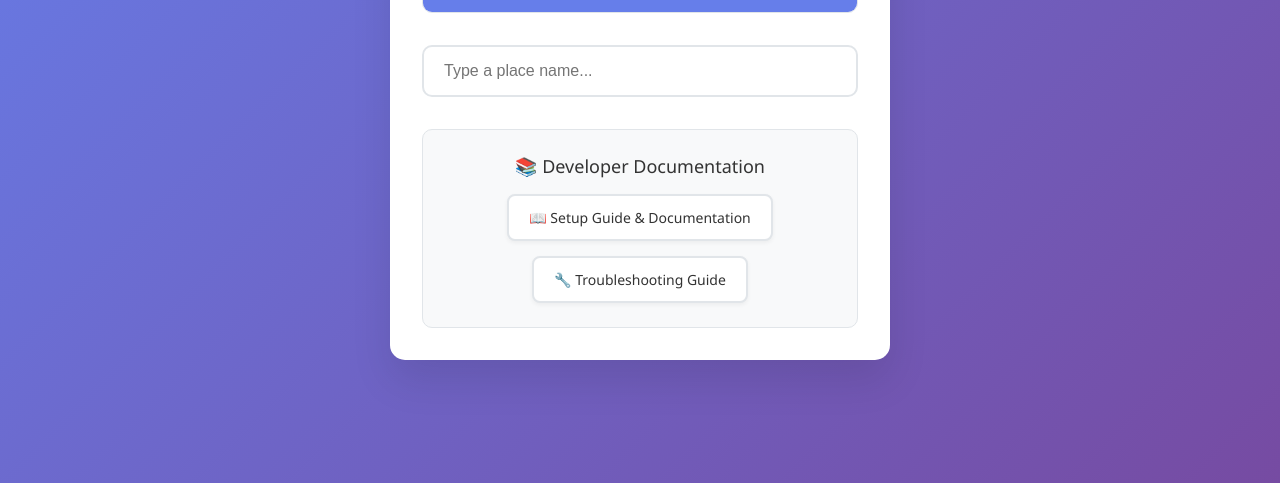
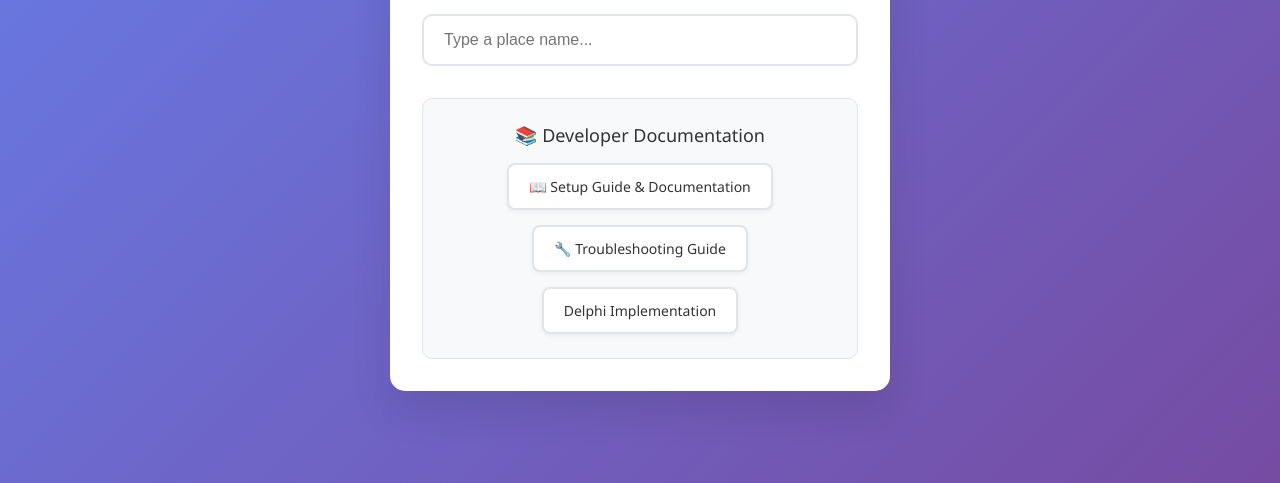
Before and after one commit to baradatipu/google-place-api-key-tester, a plain HTML site: page index.html in a window 1280 px wide. Shown: the part 317-800 px from the top of the page. Drawn offline with Linux system fonts and the light colour scheme.

Commit message:
Update index.html

```diff
--- a/index.html
+++ b/index.html
@@ -47,6 +47,9 @@
                 <a href="troubleshooting.md" target="_blank" class="doc-link troubleshooting-link">
                     🔧 Troubleshooting Guide
                 </a>
+                <a href="delphi-implementation.html" target="_blank" class="doc-link troubleshooting-link">
+                    Delphi Implementation
+                </a>
             </div>
         </div>
     </div>
```
